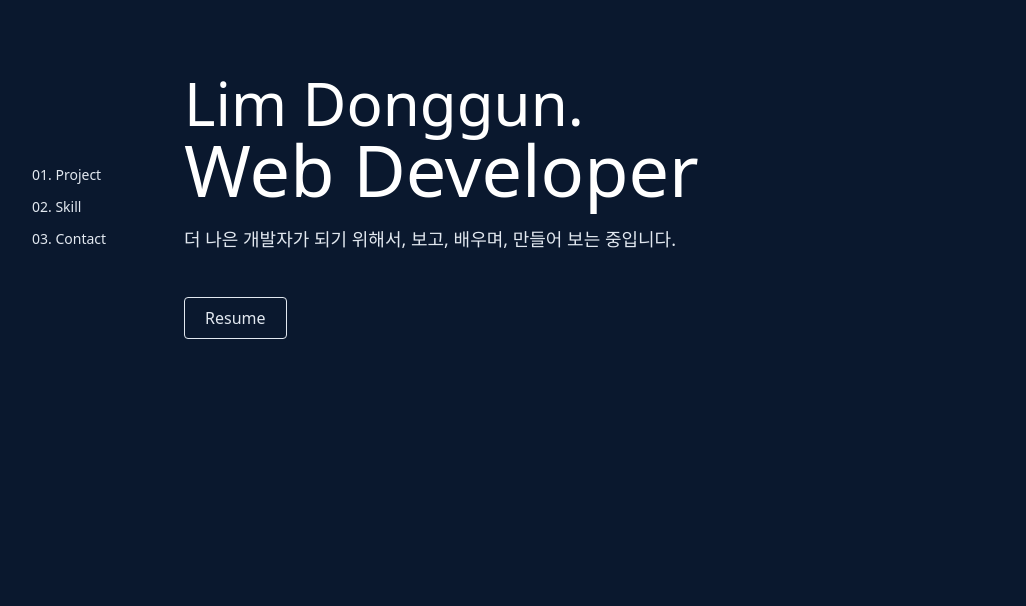
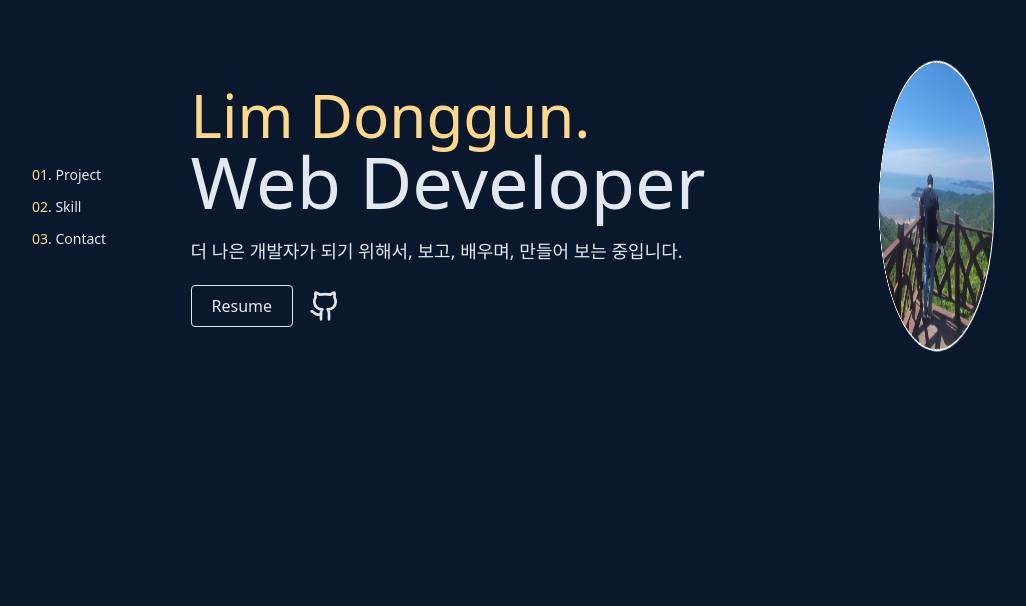
Before and after one commit to DonggunLim/resume, a React (Vite) app: page / in a window 1280 px wide. Shown: the part 194-800 px from the top of the page, without its empty margins (8-1034 px from the left). Built offline with nearby package versions, Linux system fonts and the light colour scheme.

Commit message:
style: hero component style 수정

```diff
--- /dev/null
+++ b/src/assets/Icons/Github.tsx
@@ -0,0 +1,13 @@
+const Github = () => {
+  return (
+    <>
+      <svg role="img" viewBox="0 0 24 24" xmlns="http://www.w3.org/2000/svg">
+        <title>GitHub</title>
+        <path d="M12 .297c-6.63 0-12 5.373-12 12 0 5.303 3.438 9.8 8.205 11.385.6.113.82-.258.82-.577 0-.285-.01-1.04-.015-2.04-3.338.724-4.042-1.61-4.042-1.61C4.422 18.07 3.633 17.7 3.633 17.7c-1.087-.744.084-.729.084-.729 1.205.084 1.838 1.236 1.838 1.236 1.07 1.835 2.809 1.305 3.495.998.108-.776.417-1.305.76-1.605-2.665-.3-5.466-1.332-5.466-5.93 0-1.31.465-2.38 1.235-3.22-.135-.303-.54-1.523.105-3.176 0 0 1.005-.322 3.3 1.23.96-.267 1.98-.399 3-.405 1.02.006 2.04.138 3 .405 2.28-1.552 3.285-1.23 3.285-1.23.645 1.653.24 2.873.12 3.176.765.84 1.23 1.91 1.23 3.22 0 4.61-2.805 5.625-5.475 5.92.42.36.81 1.096.81 2.22 0 1.606-.015 2.896-.015 3.286 0 .315.21.69.825.57C20.565 22.092 24 17.592 24 12.297c0-6.627-5.373-12-12-12" />
+      </svg>
+      ;
+    </>
+  );
+};
+
+export default Github;
--- a/src/components/Header.tsx
+++ b/src/components/Header.tsx
@@ -25,7 +25,7 @@ export default function Header() {
                 key={`navigation-items-${pathname}`}
                 className="text-sm"
               >
-                <span className="text-primary">
+                <span className="text-highlight">
                   {String(index + 1).padStart(2, "0")}
                 </span>
                 . {title}
--- /dev/null
+++ b/src/components/ui/avatar.tsx
@@ -0,0 +1,51 @@
+import * as React from "react"
+import * as AvatarPrimitive from "@radix-ui/react-avatar"
+
+import { cn } from "@/lib/utils"
+
+function Avatar({
+  className,
+  ...props
+}: React.ComponentProps<typeof AvatarPrimitive.Root>) {
+  return (
+    <AvatarPrimitive.Root
+      data-slot="avatar"
+      className={cn(
+        "relative flex size-8 shrink-0 overflow-hidden rounded-full",
+        className
+      )}
+      {...props}
+    />
+  )
+}
+
+function AvatarImage({
+  className,
+  ...props
+}: React.ComponentProps<typeof AvatarPrimitive.Image>) {
+  return (
+    <AvatarPrimitive.Image
+      data-slot="avatar-image"
+      className={cn("aspect-square size-full", className)}
+      {...props}
+    />
+  )
+}
+
+function AvatarFallback({
+  className,
+  ...props
+}: React.ComponentProps<typeof AvatarPrimitive.Fallback>) {
+  return (
+    <AvatarPrimitive.Fallback
+      data-slot="avatar-fallback"
+      className={cn(
+        "bg-muted flex size-full items-center justify-center rounded-full",
+        className
+      )}
+      {...props}
+    />
+  )
+}
+
+export { Avatar, AvatarImage, AvatarFallback }
--- a/src/pages/MainPage/components/Hero.tsx
+++ b/src/pages/MainPage/components/Hero.tsx
@@ -1,19 +1,50 @@
+import { Avatar, AvatarFallback, AvatarImage } from "@/components/ui/avatar";
+import WithFlip from "@/components/WithFlip";
+import { Github } from "lucide-react";
+
 const Hero = () => {
   return (
-    <section className="flex h-screen flex-col items-start justify-center">
-      <h1 className="block text-6xl text-white">Lim Donggun.</h1>
-      <h1 className="text-primary text-7xl text-white">Web Developer</h1>
-      <p className="text-text- my-5 text-lg font-medium">
+    <section className="flex h-screen items-center justify-center gap-x-20">
+      <div>
+        <h1 className="text-highlight block text-6xl">Lim Donggun.</h1>
+        <h1 className="text-7xl">Web Developer</h1>
+        <p className="my-5 text-lg font-medium">
           더 나은 개발자가 되기 위해서, 보고, 배우며, 만들어 보는 중입니다.
         </p>
+        <div className="flex items-center gap-x-4">
           <a
             href="/resume.pdf"
             target="_blank"
             rel="noopener noreferrer"
-        className="border-primary text-primary hover:bg-primary/30 mt-6 inline-block rounded border px-5 py-2 transition-colors duration-200 hover:text-white"
+            className="hover:bg-highlight/10 hover:text-highlight inline-block rounded border px-5 py-2 transition-colors duration-200"
           >
             Resume
           </a>
+          <a
+            href="https://github.com/DonggunLim"
+            target="_blank"
+            rel="noopener noreferrer"
+          >
+            <Github className="hover:text-highlight h-8 w-8" />
+          </a>
+        </div>
+      </div>
+      <div>
+        <WithFlip className="h-72 w-72">
+          <WithFlip.Front>
+            <Avatar className="border-highlight flex h-full w-full items-center justify-center border-2">
+              <AvatarImage src="/src/assets/images/github_avatar.png" />
+              <AvatarFallback>AVATAR</AvatarFallback>
+            </Avatar>
+          </WithFlip.Front>
+          <WithFlip.Back>
+            <Avatar className="flex h-full w-full items-center justify-center border-2 border-white">
+              <AvatarImage src="/src/assets/images/avatar.png" />
+              <AvatarFallback>GITHUB</AvatarFallback>
+            </Avatar>
+          </WithFlip.Back>
+        </WithFlip>
+      </div>
     </section>
   );
 };
--- a/src/pages/MainPage/components/Project.tsx
+++ b/src/pages/MainPage/components/Project.tsx
@@ -1,5 +1,3 @@
-import GithubIcon from "../../../assets/icons/GithubIcon";
-import LiveIcon from "../../../assets/icons/LiveIcon";
 import { teamProjects } from "../../../consts/projects";
 
 const Project = () => {
@@ -32,7 +30,7 @@ const Project = () => {
                 aria-label="Live Website Link"
                 title="Live Website"
               >
-                <LiveIcon />
+                {/* <LiveIcon /> */}
               </a>
               <a
                 href={project.repoFront}
@@ -42,7 +40,7 @@ const Project = () => {
                 aria-label="Github Link"
                 title="Github"
               >
-                <GithubIcon />
+                {/* <GithubIcon /> */}
               </a>
             </div>
           </li>
```
Also changed, not shown: src/assets/images/github_avatar.png (added). Lines whose indentation alone changed are shown as unchanged.
